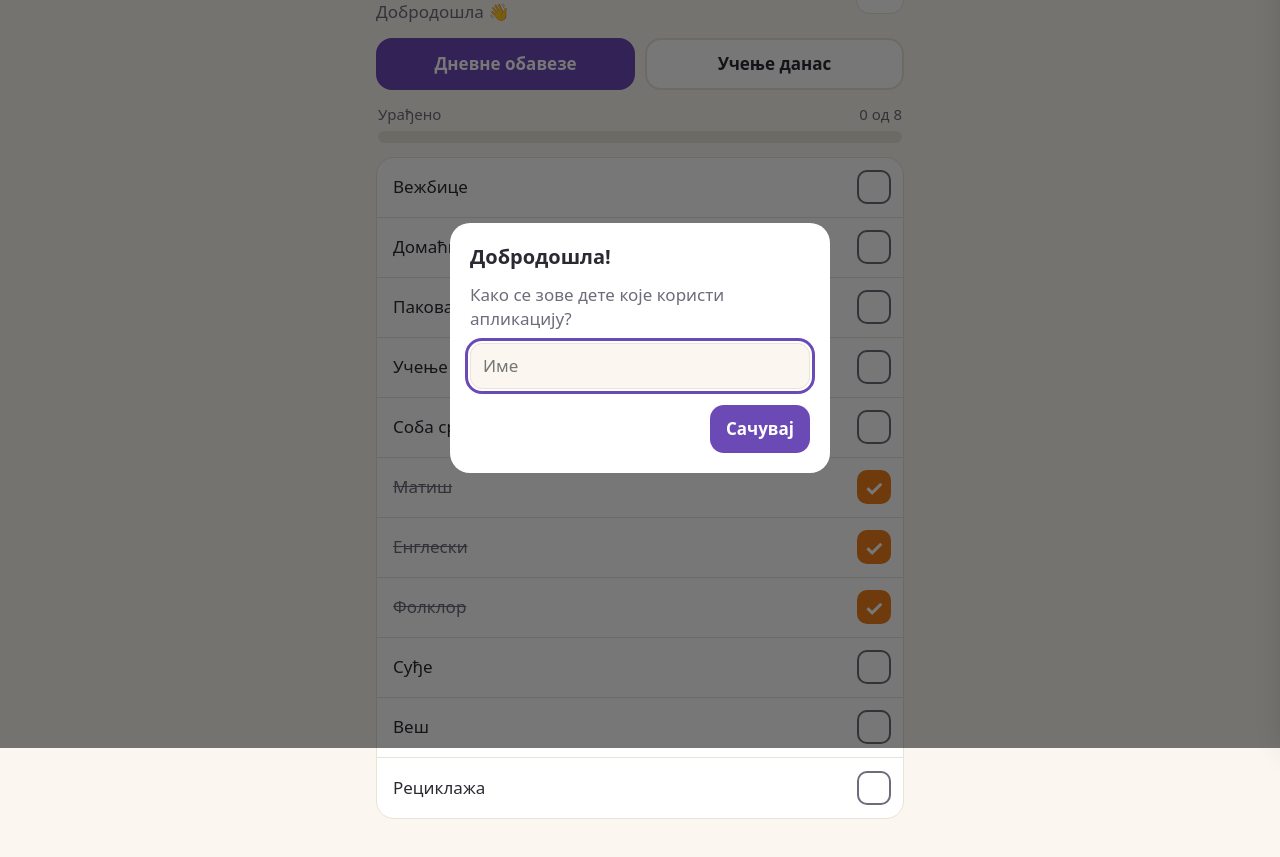
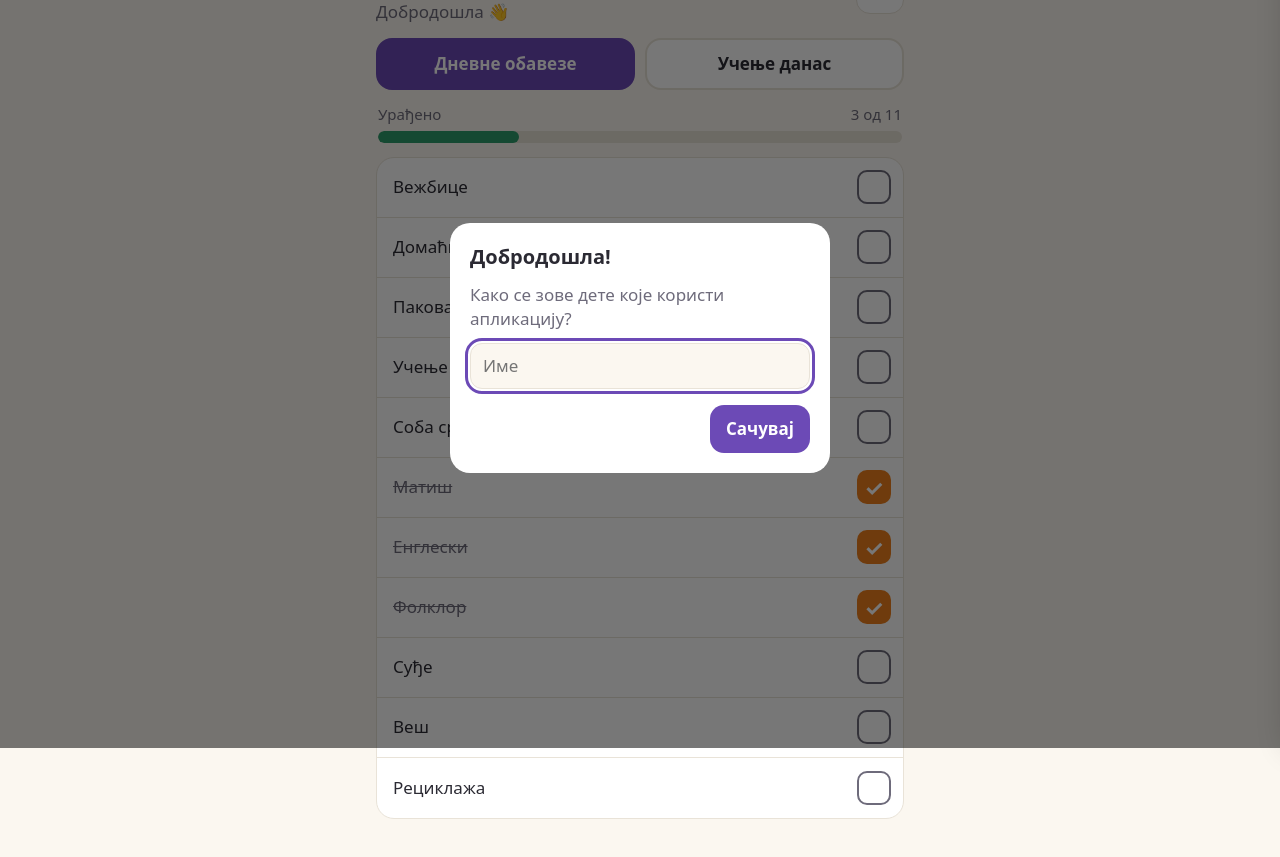
Before and after one commit to bogprs/skolske-obaveze, a plain HTML site: page index.html in a window 1280 px wide. Shown: the part 52-909 px from the top of the page. Drawn offline with Linux system fonts and the light colour scheme.

Commit message:
Count orange entries as done
Co-Authored-By: Claude Fable 5.2 <noreply@anthropic.com>

```diff
--- a/index.html
+++ b/index.html
@@ -252,7 +252,7 @@ function syncTodayDaily(){
   const rec = ensureDay(todayIso()), old = rec.daily;
   rec.daily = S.dailyT.map(t => { const o = old.find(x => x.id === t.id); return {id: t.id, text: t.text, tri: !!t.tri, done: o ? (o.done === 2 && !t.tri ? true : o.done) : (t.tri ? 2 : false)}; });
 }
-const count = items => ({ total: items.filter(x => x.done !== 2).length, done: items.filter(x => x.done === true).length });
+const count = items => ({ total: items.length, done: items.filter(x => x.done).length });   // orange (2) counts as done
 function weekItems(d){ const w = S.weeks[mondayOf(d)]; return w ? (w.d[dowOf(d)] || []) : null; }
 function stats(d){
   const rec = S.days[d], wi = weekItems(d);
@@ -349,7 +349,7 @@ const views = {
   home(){
     const t = todayIso(), rec = ensureDay(t), wi = ensureWeek(mondayOf(t)).d[dowOf(t)];
     const items = homeTab === 'daily' ? rec.daily : wi;
-    const allDone = items.length && items.every(x => x.done) && items.some(x => x.done === true);
+    const allDone = items.length && items.every(x => x.done);
     return `<header class="top"><div class="hello"><h1>Данас је ${DAYS[dowOf(t)]}!</h1><p>Добродошла${S.name ? ', ' + esc(S.name) : ''} 👋</p></div>
       <button class="iconbtn" data-a="menuOpen" aria-label="Мени">${MENU_SVG}</button></header>
       ${bannersHtml()}
@@ -410,7 +410,7 @@ const views = {
   tpl(){
     let body;
     if (tplTab === 'daily') {
-      body = `<p class="hint">Ове обавезе се појављују сваког дана. Измене важе од данас. Дугме ◐ укључује три стања за обавезу: наранџасто (не рачуна се), зелено (урађено), празно (није урађено). Такве обавезе почињу дан наранџасте.</p><div class="card">` +
+      body = `<p class="hint">Ове обавезе се појављују сваког дана. Измене важе од данас. Дугме ◐ укључује три стања за обавезу: наранџасто, зелено, празно. Такве обавезе почињу дан наранџасте, а наранџасто се рачуна као урађено.</p><div class="card">` +
         S.dailyT.map((it, i) => `<div class="erow"><div class="f"><input type="text" value="${esc(it.text)}" data-c="dText" data-i="${i}" aria-label="Обавеза ${i+1}"></div>
           <button class="mini" data-a="dTri" data-i="${i}" aria-pressed="${!!it.tri}" aria-label="Три стања">◐</button><button class="mini" data-a="dMove" data-i="${i}" data-n="-1" aria-label="Горе">▲</button><button class="mini" data-a="dMove" data-i="${i}" data-n="1" aria-label="Доле">▼</button>
           <button class="mini del" data-a="dDel" data-i="${i}" aria-label="Обриши">✕</button></div>`).join('') +
```
